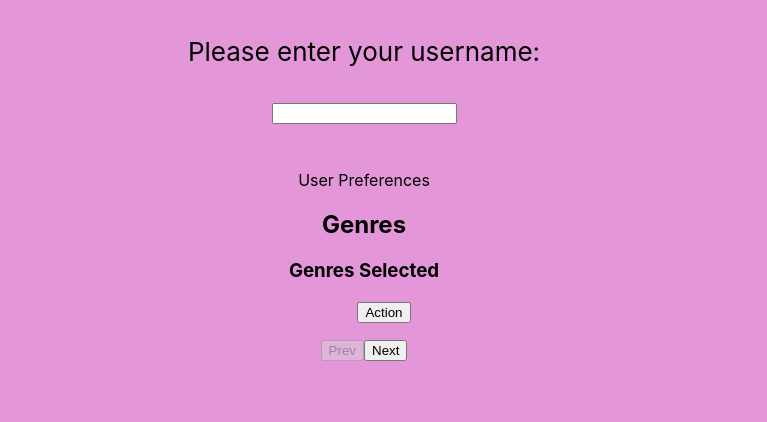
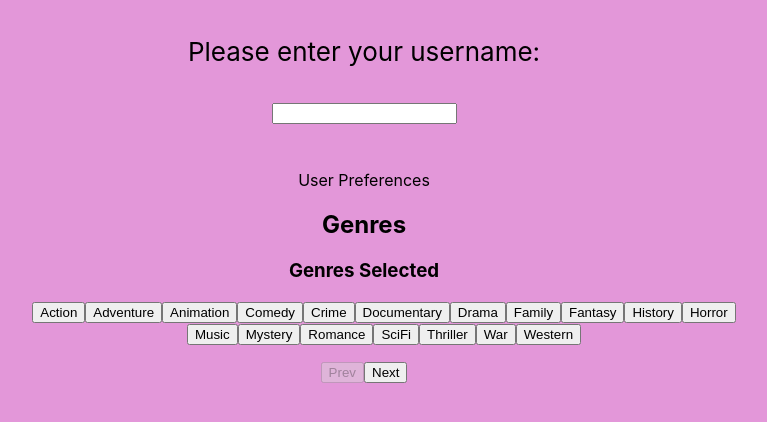
Before and after one commit to J-J-D/Capstone, a React (Create React App) app: page / in a window 1280 px wide. Shown: the top 422 px of the page, without its empty margins (276-1043 px from the left). Built offline with nearby package versions, Linux system fonts and the light colour scheme.

Commit message:
Genre Buttonsgit add .! User can select multiple genres but cant erase any yet.  Can also select the same genre multiple times

```diff
--- a/src/App.css
+++ b/src/App.css
@@ -10,11 +10,6 @@
 }
 
 
-@media (prefers-reduced-motion: no-preference) {
-  .App-logo {
-    animation: App-logo-spin infinite 20s linear;
-  }
-}
 
 .App-header {
   background-color: #e397d9;
--- a/src/App.tsx
+++ b/src/App.tsx
@@ -10,6 +10,7 @@ import axios from 'axios';
 
 
 function App() {
+// login tracks the current user and their id. If no one logged in, the user id is set to Default User (48)
   const [login, setLogin] = useState({id: 48, message:
   "You are now logged in.", username: ""});
 
--- a/src/components/Genres.tsx
+++ b/src/components/Genres.tsx
@@ -8,16 +8,31 @@ interface GenresProps {userPrefs: UserPrefs, setUserPrefs: React.Dispatch<React.
 const Genres = (props: GenresProps) => {
     const {userPrefs, setUserPrefs} = props
 
-    const handleClick = (e: React.SyntheticEvent) => {
-        setUserPrefs({...userPrefs, genre: e.currentTarget.innerHTML});
-    };
+    const handleClick = (e: React.SyntheticEvent, value: string) => {
+        // Sets genre to button clicked or concatenates if one already there
+        if (userPrefs.genre){
+         //@ts-ignore comment
+            setUserPrefs({...userPrefs, genre: userPrefs.genre + " " + e.target.value})
+        }else{
+         //@ts-ignore comment
+            setUserPrefs({...userPrefs, genre: e.target.value})
+        }};
+
+    const TMDB_GENRES = ["Action", "Adventure", "Animation", "Comedy", "Crime", "Documentary", "Drama", "Family", "Fantasy", "History", "Horror", "Music", "Mystery", "Romance", "SciFi", "Thriller", "War", "Western"]
+
+
 
     return (
         <div className = "GenreButtons">
             <h3>Genres Selected {userPrefs.genre}</h3>
 
             <ul>
-                <button id = "genre-action" onClick = {handleClick}>Action</button>
+                {TMDB_GENRES.map(genre => {
+                    return (
+                        <button key={genre} onClick = {e => handleClick(e, "value")} value = {genre}>{genre}</button>
+                    )
+                })}
+
             </ul>
 
 
--- a/src/components/UserLogin.tsx
+++ b/src/components/UserLogin.tsx
@@ -1,7 +1,6 @@
 import axios from "axios";
 import React, { useState } from "react";
 import "./UserLogin.css";
-import PropTypes from "prop-types";
 
 
 interface Login{
```
Also changed, not shown: public/manifest.json.
